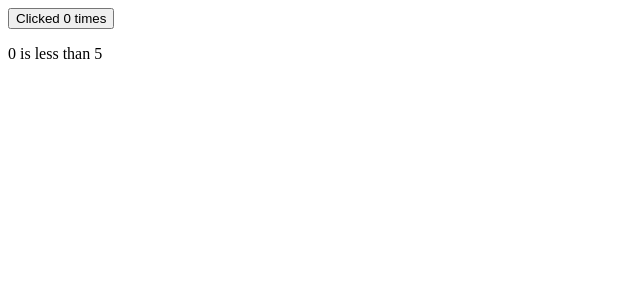
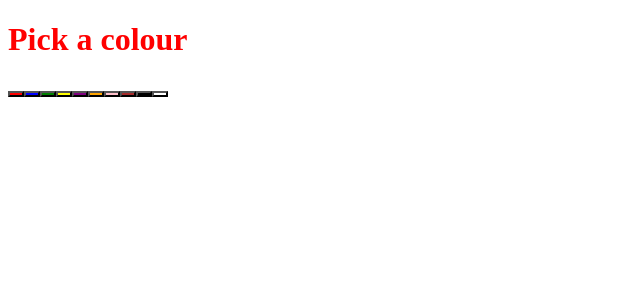
Before and after one commit to CharaD7/trySvelte5, a SvelteKit app: page / in a window 1280 px wide. Shown: the top 300 px of the page, without its empty margins (0-640 px from the left). Built offline with nearby package versions, Linux system fonts and the light colour scheme.

Commit message:
Added each logic to switch color on button click event

```diff
--- a/src/routes/+page.svelte
+++ b/src/routes/+page.svelte
@@ -1,21 +1,17 @@
 <script lang="ts">
-let count = $state(0);
-
-function increment() {
-  count += 1;
-}
-
+  const colors = ['red', 'blue', 'green', 'yellow', 'purple', 'orange', 'pink', 'brown', 'black', 'white'];
+  let selected = $state(colors[0]);
 </script>
 
-<button onclick={increment}>
-  Clicked { count }
-  { count === 1 ? 'time' : 'times' }
-</button>
+<h1 style="color: {selected}">Pick a colour</h1>
 
-{#if  count > 10}
-  <p>{ count } is greater than 10.</p>
-{:else if count < 5}
-  <p>{ count } is less than 5</p>
-{:else}
-  <p>{ count } is between 5 and 10</p>
-{/if}
+<div>
+  {#each colors as color}
+    <button
+      style="background: {color}"
+      aria-label={color}
+      aria-current={selected === color}
+      onclick={() => selected = color}
+    ></button>
+  {/each}
+</div>
```
